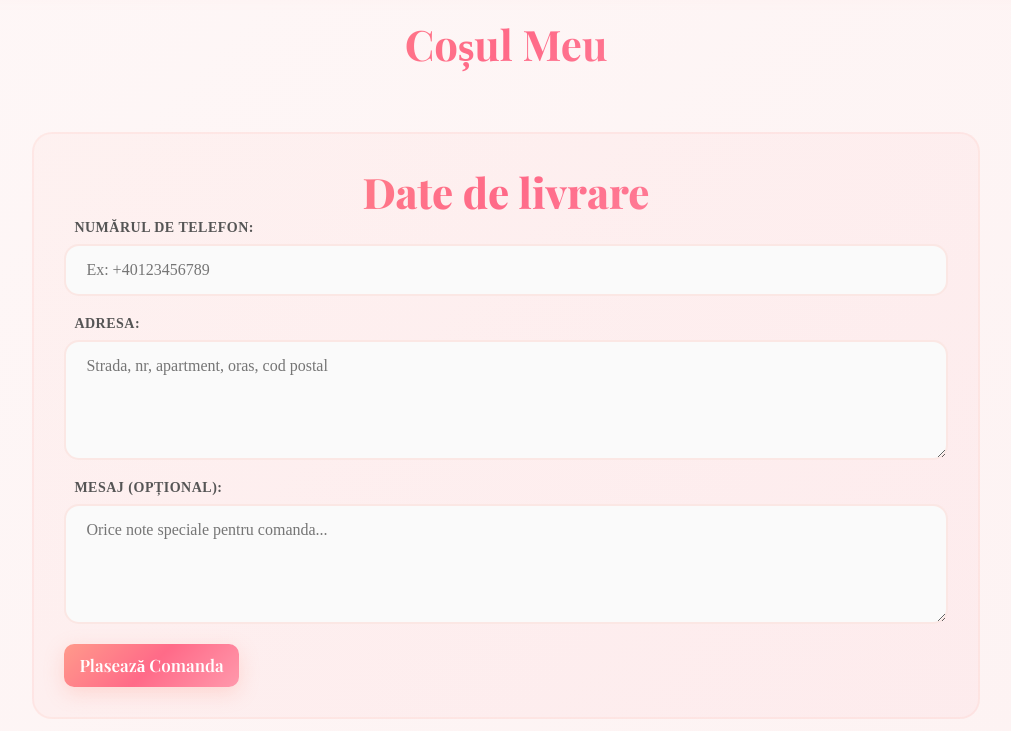
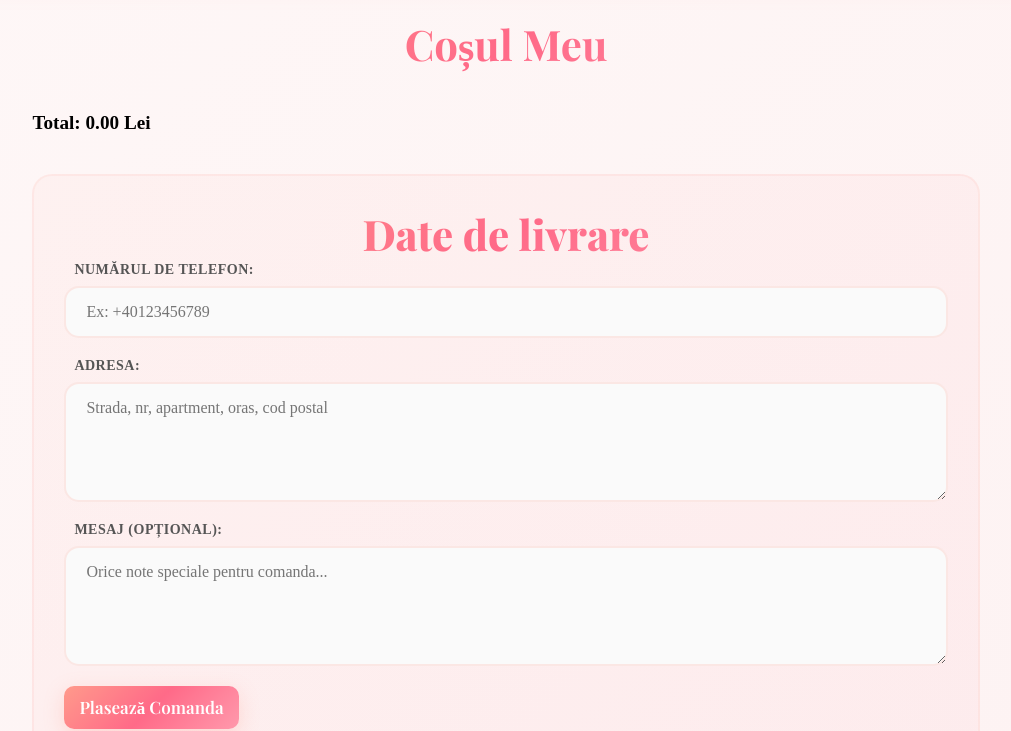
Before and after one commit to Ruxxanda/Deliciu, a plain HTML site: page pagini/cos.html in a window 1280 px wide. Shown: the part 104-835 px from the top of the page, without its empty margins (134-1145 px from the left). Drawn offline with nearby package versions, Linux system fonts and the light colour scheme; no server answers; a web font is replaced by a local one.

Commit message:
Add files via upload

```diff
--- a/pagini/cos.html
+++ b/pagini/cos.html
@@ -149,6 +149,7 @@
       <h2>Coșul Meu</h2>
       <p id="error"></p>
       <div id="cosDisplay"></div>
+      <div id="cosTotal"></div>
       <div class="order-section">
         <div class="order-form">
           <h3>Date de livrare</h3>
```
